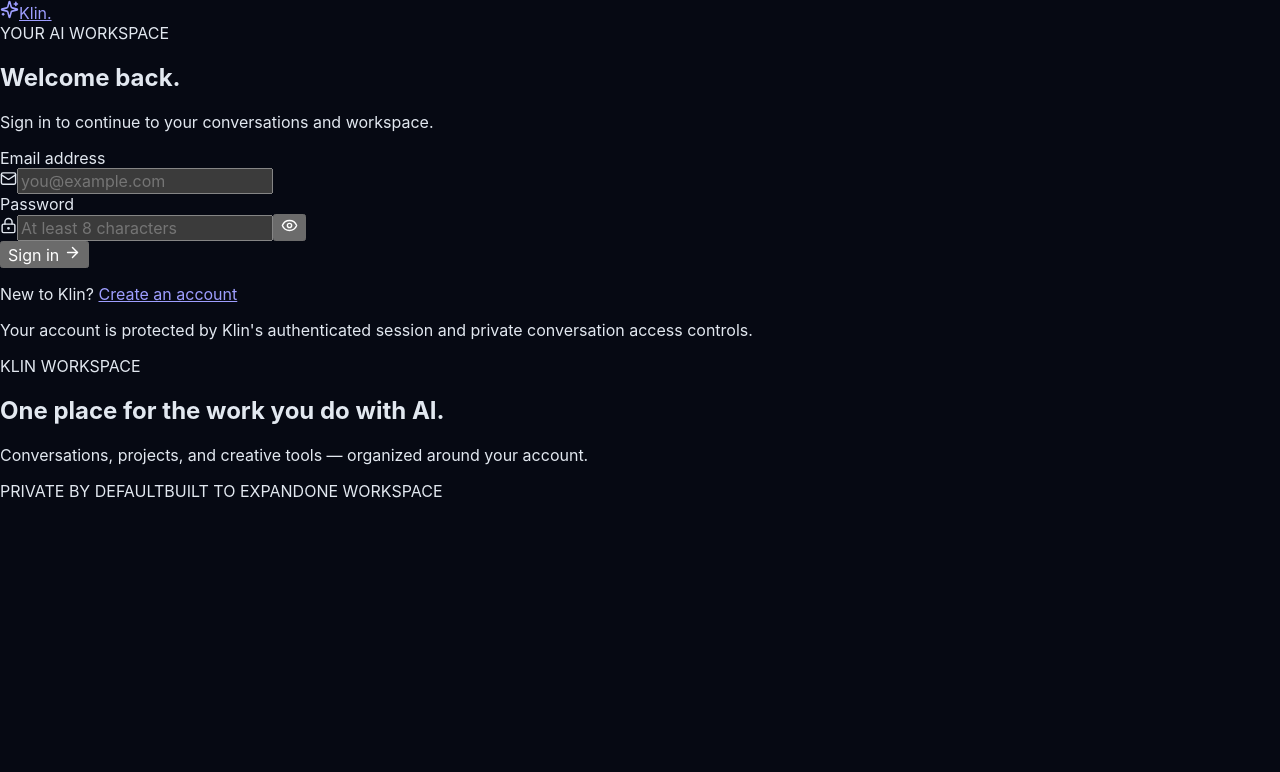
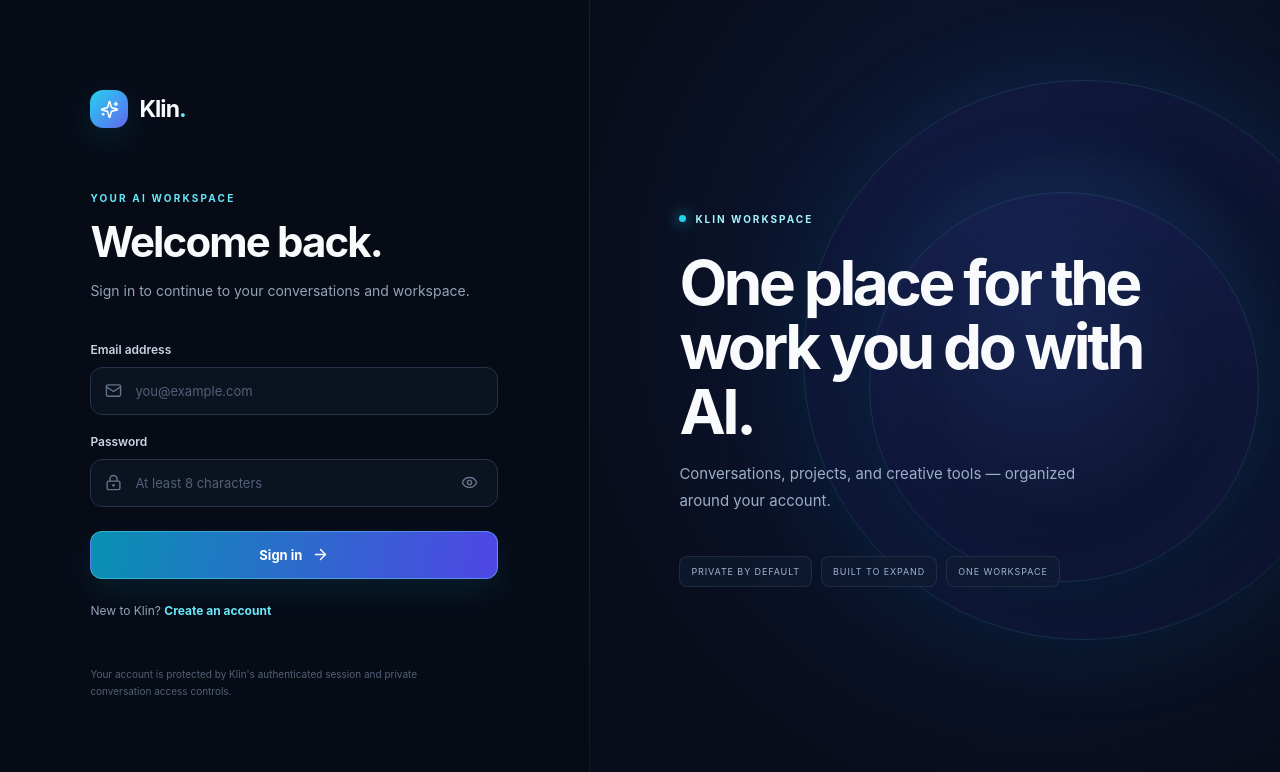
Before and after one commit to skiveens67-stack/klin.Ai, a Next.js app: page /login in a window 1280 px wide. Shown: the top 772 px of the page. Built offline with nearby package versions, Linux system fonts and the light colour scheme.

Commit message:
style(app): add global auth and workspace styles

```diff
--- a/app/globals.css
+++ b/app/globals.css
@@ -1,7 +1,3 @@
-@tailwind base;
-@tailwind components;
-@tailwind utilities;
-
 :root {
   color-scheme: dark;
   background: #060913;
@@ -12,12 +8,70 @@
   -webkit-font-smoothing: antialiased;
   -moz-osx-font-smoothing: grayscale;
 }
-
 * { box-sizing: border-box; }
 html, body { width: 100%; min-height: 100%; margin: 0; }
 body { min-height: 100dvh; background: #060913; }
 button, input, textarea { font: inherit; }
 button { cursor: pointer; }
 button:disabled { cursor: not-allowed; opacity: .55; }
-::selection { background: rgba(34, 211, 238, .28); color: #f8fafc; }
+::selection { background: rgba(34,211,238,.28); color: #f8fafc; }
 :focus-visible { outline: 2px solid #67e8f9; outline-offset: 2px; }
+
+/* Auth screens */
+.auth-page { min-height:100dvh; display:grid; grid-template-columns:minmax(420px, .92fr) 1.08fr; background:#070b16; color:#e2e8f0; }
+.auth-panel { width:100%; max-width:560px; margin:auto; padding:clamp(28px,6vw,76px); }
+.auth-brand { display:inline-flex; align-items:center; gap:11px; color:#f8fafc; text-decoration:none; font-size:23px; font-weight:750; letter-spacing:-.04em; }
+.auth-brand-mark { width:38px; height:38px; display:grid; place-items:center; border-radius:13px; color:white; background:linear-gradient(135deg,#22d3ee,#6366f1); box-shadow:0 10px 35px #0891b233; }
+.auth-brand-dot { color:#67e8f9; }
+.auth-kicker { margin-top:64px; color:#67e8f9; font-size:10px; font-weight:700; letter-spacing:.22em; }
+.auth-panel h1 { margin:14px 0 0; color:#f8fafc; font-size:clamp(30px,4vw,42px); letter-spacing:-.045em; line-height:1.12; }
+.auth-intro { max-width:390px; margin:14px 0 30px; color:#94a3b8; font-size:14px; line-height:1.7; }
+.auth-form { display:grid; gap:10px; }
+.auth-form label { margin-top:9px; color:#cbd5e1; font-size:12px; font-weight:600; }
+.auth-input-wrap { display:flex; align-items:center; gap:11px; min-height:48px; padding:0 14px; border:1px solid #263348; border-radius:12px; background:#0b1220; color:#64748b; }
+.auth-input-wrap:focus-within { border-color:#22d3ee88; box-shadow:0 0 0 3px #22d3ee12; }
+.auth-input-wrap input { min-width:0; flex:1; border:0; outline:0; background:transparent; color:#f8fafc; font-size:13px; }
+.auth-input-wrap input::placeholder { color:#526176; }
+.auth-show-password { display:grid; place-items:center; border:0; padding:5px; color:#64748b; background:transparent; }
+.auth-submit { display:flex; align-items:center; justify-content:center; gap:10px; min-height:48px; margin-top:14px; border:1px solid #67e8f966; border-radius:12px; background:linear-gradient(100deg,#0891b2,#4f46e5); color:white; font-size:13px; font-weight:700; box-shadow:0 12px 32px #0891b226; }
+.auth-submit:hover { filter:brightness(1.12); }
+.auth-alert { margin:8px 0 0; padding:11px 12px; border-radius:10px; font-size:12px; line-height:1.55; }
+.auth-error { border:1px solid #f8717155; background:#7f1d1d22; color:#fecaca; }
+.auth-message { border:1px solid #22d3ee44; background:#164e632e; color:#a5f3fc; }
+.auth-switch { margin-top:24px; color:#94a3b8; font-size:12px; }
+.auth-switch a { color:#67e8f9; font-weight:650; text-decoration:none; }
+.auth-footnote { max-width:380px; margin-top:48px; color:#526176; font-size:10px; line-height:1.7; }
+.auth-side { position:relative; display:flex; align-items:center; overflow:hidden; min-height:100dvh; padding:clamp(36px,7vw,100px); border-left:1px solid #ffffff0d; background:radial-gradient(ellipse at 65% 38%,#172554 0%,#0c1530 34%,#080d1b 75%); }
+.auth-side:before { position:absolute; inset:0; content:""; opacity:.2; background-image:linear-gradient(#94a3b812 1px,transparent 1px),linear-gradient(90deg,#94a3b812 1px,transparent 1px); background-size:44px 44px; mask-image:linear-gradient(90deg,transparent,#000); }
+.auth-orb { position:absolute; border:1px solid #67e8f922; border-radius:50%; box-shadow:inset 0 0 80px #4f46e51c,0 0 100px #0891b21c; }
+.auth-orb-one { width:min(52vw,560px); aspect-ratio:1; right:-12%; top:10%; }
+.auth-orb-two { width:min(36vw,390px); aspect-ratio:1; right:3%; top:24%; }
+.auth-side-content { position:relative; z-index:1; max-width:520px; margin:auto; }
+.auth-side-label { display:flex; align-items:center; gap:9px; color:#a5f3fc; font-size:10px; font-weight:700; letter-spacing:.2em; }
+.auth-side-label span { width:7px; height:7px; border-radius:50%; background:#22d3ee; box-shadow:0 0 14px #22d3ee; }
+.auth-side h2 { margin:26px 0 16px; color:#f8fafc; font-size:clamp(36px,5vw,62px); letter-spacing:-.055em; line-height:1.04; }
+.auth-side-content>p { max-width:400px; color:#9caec8; font-size:15px; line-height:1.8; }
+.auth-side-grid { display:flex; flex-wrap:wrap; gap:9px; margin-top:42px; }
+.auth-side-grid span { padding:9px 11px; border:1px solid #94a3b822; border-radius:8px; background:#0f1b32aa; color:#9fb4d0; font-size:9px; letter-spacing:.1em; }
+@media(max-width:850px) { .auth-page { grid-template-columns:1fr; } .auth-side { display:none; } .auth-panel { max-width:540px; padding:34px 26px; } .auth-kicker { margin-top:54px; } }
+
+/* Small set of layout primitives used by the workspace until the utility CSS
+   build is added to the package manifest. */
+.flex{display:flex}.inline-flex{display:inline-flex}.grid{display:grid}.hidden{display:none}
+.block{display:block}.relative{position:relative}.fixed{position:fixed}.absolute{position:absolute}
+.flex-col{flex-direction:column}.flex-1{flex:1 1 0%}.shrink-0{flex-shrink:0}.min-w-0{min-width:0}.min-h-0{min-height:0}
+.items-center{align-items:center}.items-start{align-items:flex-start}.justify-center{justify-content:center}.justify-between{justify-content:space-between}
+.w-full{width:100%}.h-full{height:100%}.min-h-full{min-height:100%}.max-w-3xl{max-width:48rem}.overflow-hidden{overflow:hidden}.overflow-y-auto{overflow-y:auto}
+.text-left{text-align:left}.text-center{text-align:center}.truncate{overflow:hidden;text-overflow:ellipsis;white-space:nowrap}
+.rounded-lg{border-radius:.5rem}.rounded-xl{border-radius:.75rem}.rounded-2xl{border-radius:1rem}.rounded-full{border-radius:9999px}
+.border{border:1px solid #ffffff1a}.border-b{border-bottom:1px solid #ffffff12}.border-r{border-right:1px solid #ffffff12}.border-t{border-top:1px solid #ffffff12}
+.p-2{padding:.5rem}.p-3{padding:.75rem}.p-4{padding:1rem}.px-3{padding-left:.75rem;padding-right:.75rem}.px-4{padding-left:1rem;padding-right:1rem}.px-5{padding-left:1.25rem;padding-right:1.25rem}.py-2{padding-top:.5rem;padding-bottom:.5rem}.py-3{padding-top:.75rem;padding-bottom:.75rem}.py-5{padding-top:1.25rem;padding-bottom:1.25rem}
+.gap-1{gap:.25rem}.gap-2{gap:.5rem}.gap-2\.5{gap:.625rem}.gap-3{gap:.75rem}.gap-4{gap:1rem}.space-y-1>*+*{margin-top:.25rem}
+.text-xs{font-size:.75rem;line-height:1rem}.text-sm{font-size:.875rem;line-height:1.25rem}.text-base{font-size:1rem;line-height:1.5rem}.text-xl{font-size:1.25rem;line-height:1.75rem}
+.font-medium{font-weight:500}.font-semibold{font-weight:600}.font-bold{font-weight:700}.uppercase{text-transform:uppercase}.tracking-wide{letter-spacing:.025em}.tracking-wider{letter-spacing:.05em}
+.text-slate-100{color:#f1f5f9}.text-slate-200{color:#e2e8f0}.text-slate-300{color:#cbd5e1}.text-slate-400{color:#94a3b8}.text-slate-500{color:#64748b}.text-slate-600{color:#475569}.text-cyan-100{color:#cffafe}.text-cyan-200{color:#a5f3fc}.text-cyan-300{color:#67e8f9}
+.bg-\[\#060913\]{background:#060913}.bg-\[\#070B16\]{background:#070b16}.bg-\[\#080D18\]{background:#080d18}.bg-\[\#090F1D\]{background:#090f1d}.bg-\[\#0A1020\]{background:#0a1020}
+.bg-white\/5{background:#ffffff0d}.bg-white\/10{background:#ffffff1a}.bg-white\/\[\.04\]{background:#ffffff0a}.bg-white\/\[\.035\]{background:#ffffff09}
+.hover\:bg-white\/5:hover{background:#ffffff0d}.hover\:bg-white\/10:hover{background:#ffffff1a}.hover\:text-cyan-300:hover{color:#67e8f9}
+@media(min-width:768px){.md\:relative{position:relative}.md\:translate-x-0{transform:translateX(0)}.md\:hidden{display:none}.md\:flex{display:flex}}
+@media(min-width:1024px){.lg\:relative{position:relative}.lg\:translate-x-0{transform:translateX(0)}.lg\:hidden{display:none}}
```
